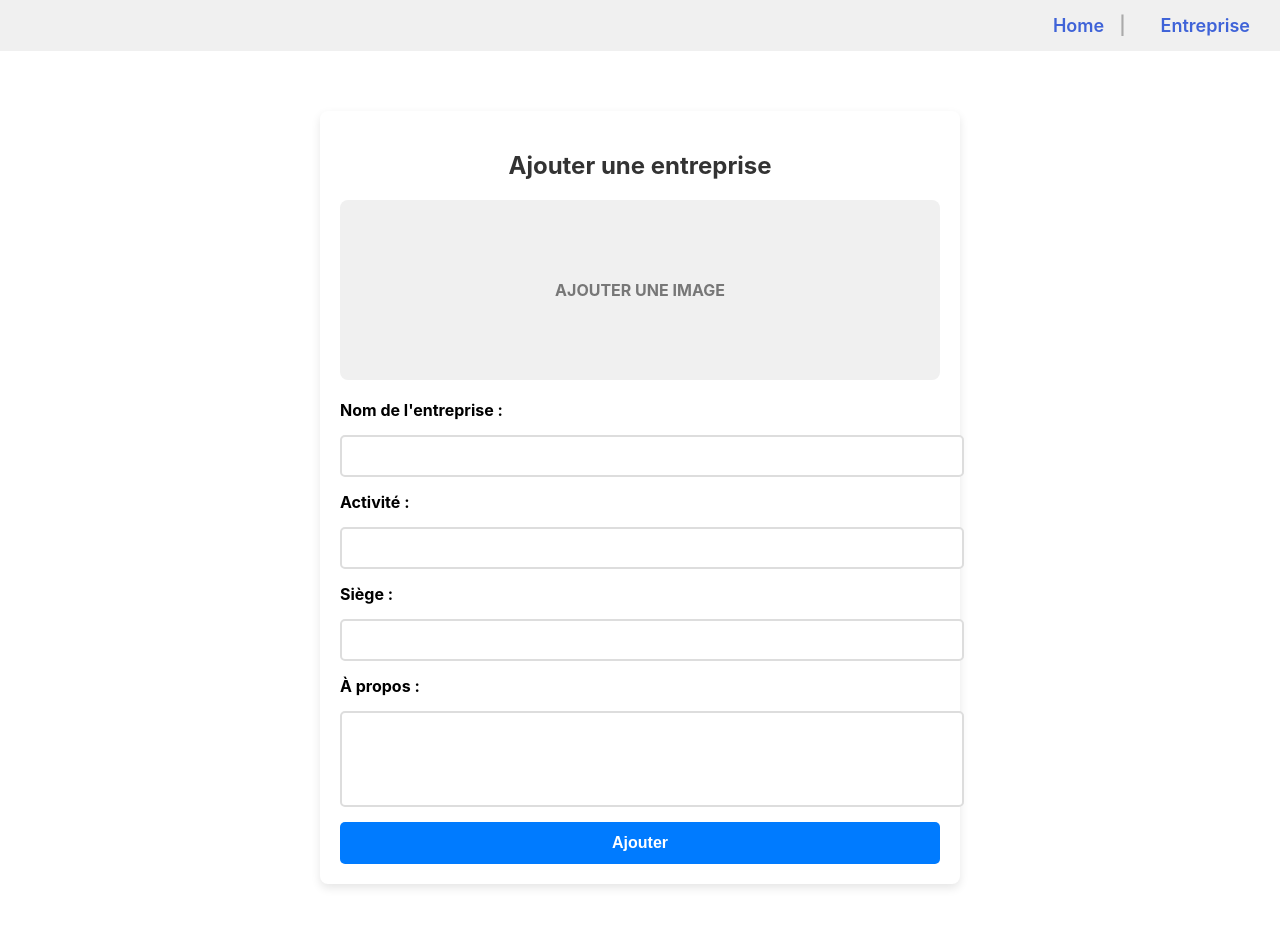
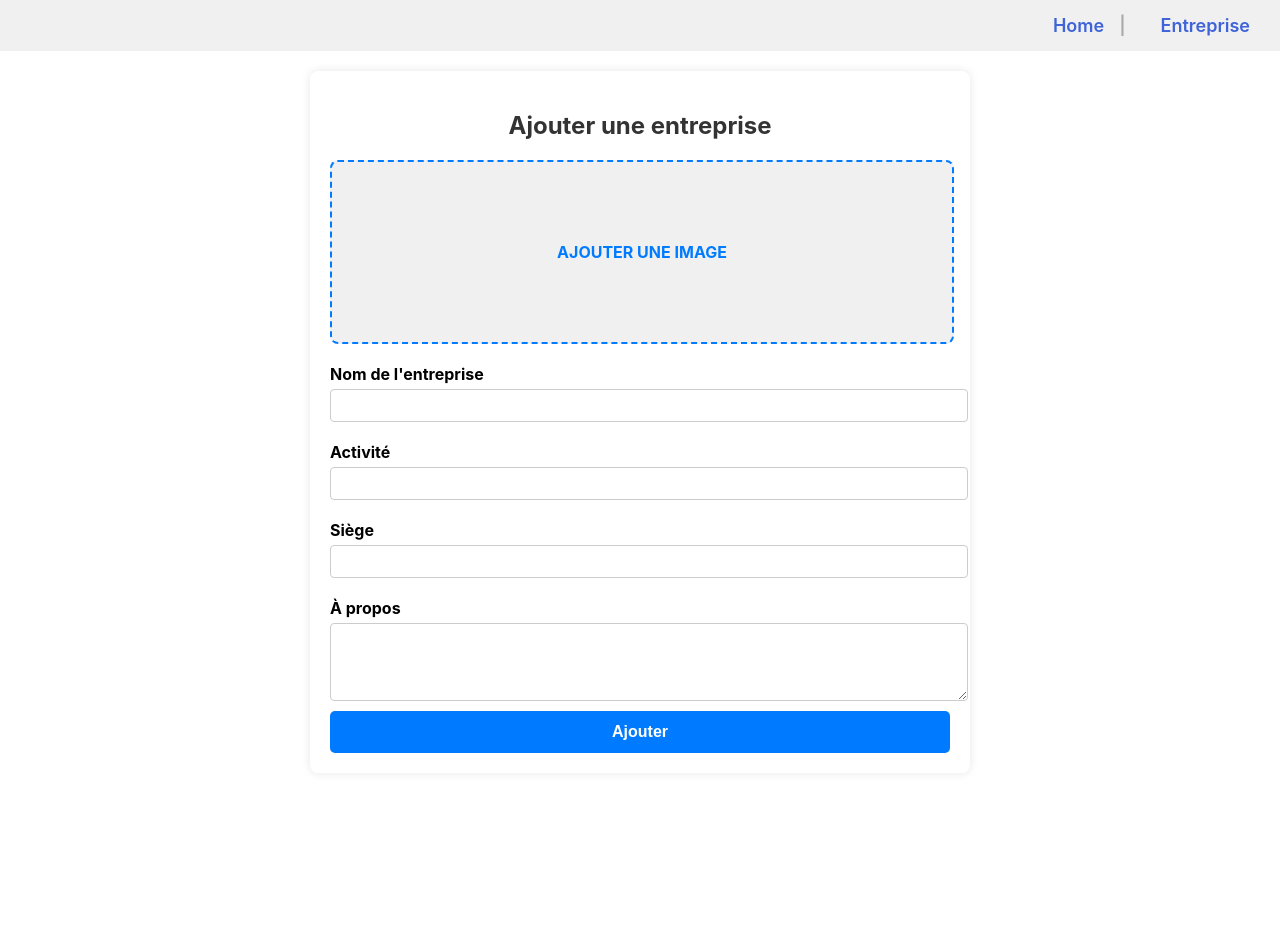
Before and after one commit to sidahmed003/NodeJS-ReactJS-JobOffer-Management, a React (Create React App) app in the folder frontend/: page /ajouter-entreprise in a window 1280 px wide. Shown: the top 926 px of the page. After the commit the page ends 800 px from the top, so only its background shows below. Built offline with nearby package versions, Linux system fonts and the light colour scheme.

Commit message:
Frontend Functionnalities updated successfully

```diff
--- a/frontend/src/components/Entreprise/AddEntreprise.css
+++ b/frontend/src/components/Entreprise/AddEntreprise.css
@@ -1,99 +1,75 @@
-/* Conteneur principal */
 .add-entreprise-container {
-    max-width: 600px;
-    margin: 40px auto;
+    width: 50%;
+    margin: auto;
+    background: #fff;
     padding: 20px;
-    background: white;
-    box-shadow: 0px 4px 10px rgba(0, 0, 0, 0.1);
     border-radius: 8px;
-    text-align: center;
+    box-shadow: 0 0 10px rgba(0, 0, 0, 0.1);
 }
 
-/* Titre */
-.add-entreprise-container h2 {
-    margin-bottom: 20px;
+h2 {
+    text-align: center;
     color: #333;
 }
 
-/* Zone d'upload d'image stylée */
+.message {
+    text-align: center;
+    color: green;
+    font-weight: bold;
+}
+
+.add-entreprise-form {
+    display: flex;
+    flex-direction: column;
+}
+
+label {
+    font-weight: bold;
+    margin: 10px 0 5px;
+}
+
+input, textarea {
+    width: 100%;
+    padding: 8px;
+    margin-bottom: 10px;
+    border: 1px solid #ccc;
+    border-radius: 4px;
+}
+
+.submit-button {
+    background: #007bff;
+    color: white;
+    padding: 10px;
+    border: none;
+    border-radius: 4px;
+    cursor: pointer;
+    font-size: 16px;
+}
+
+.submit-button:hover {
+    background: #0056b3;
+}
+
+/* Style de l'upload d'image */
 .image-upload {
     display: flex;
     justify-content: center;
     align-items: center;
-    background: #f0f0f0;
     width: 100%;
-    height: 180px;
-    border-radius: 8px;
+    height: 150px;
+    border: 2px dashed #007bff;
     cursor: pointer;
-    color: #777;
-    font-weight: bold;
-    font-size: 16px;
-    text-transform: uppercase;
-    position: relative;
-    overflow: hidden;
+    margin-bottom: 10px;
+    text-align: center;
 }
 
-.image-upload:hover {
-    background: #e0e0e0;
+.image-upload span {
+    color: #007bff;
 }
 
-/* Aperçu de l'image */
 .image-preview {
     width: 100%;
     height: 100%;
     object-fit: cover;
-    border-radius: 8px;
-    position: absolute;
+    border-radius: 4px;
 }
-
-/* Formulaire */
-.add-entreprise-form {
-    display: flex;
-    flex-direction: column;
-    gap: 15px;
-    margin-top: 20px;
-}
-
-.add-entreprise-form label {
-    font-weight: bold;
-    text-align: left;
-}
-
-/* Inputs et Textarea */
-.add-entreprise-form input,
-.add-entreprise-form textarea {
-    padding: 10px;
-    border: 2px solid #ddd;
-    border-radius: 5px;
-    font-size: 16px;
-    width: 100%;
-}
-
-.add-entreprise-form textarea {
-    resize: none;
-}
-
-/* Bouton */
-.submit-button {
-    padding: 12px;
-    background-color: #007bff;
-    color: white;
-    border: none;
-    border-radius: 5px;
-    font-size: 16px;
-    font-weight: bold;
-    cursor: pointer;
-    transition: background 0.3s ease;
-}
-
-.submit-button:hover {
-    background-color: #0056b3;
-}
-
-/* Style responsive */
-@media (max-width: 600px) {
-    .add-entreprise-container {
-        width: 90%;
-        padding: 15px;
-    }
-}
--- a/frontend/src/components/Entreprise/AddEntreprise.js
+++ b/frontend/src/components/Entreprise/AddEntreprise.js
@@ -1,17 +1,20 @@
-import React, { useState } from "react";
+import { useState } from "react";
 import { useNavigate } from "react-router-dom";
 import axios from "axios";
 import "./AddEntreprise.css";
 
 const AddEntreprise = () => {
-    const [nom, setNom] = useState("");
-    const [activite, setActivite] = useState("");
-    const [siege, setSiege] = useState("");
+    const navigate = useNavigate();
+
+    const [entrepriseNom, setEntrepriseNom] = useState("");
+    const [entrepriseActivite, setEntrepriseActivite] = useState("");
+    const [entrepriseSiege, setEntrepriseSiege] = useState("");
     const [apropos, setApropos] = useState("");
     const [image, setImage] = useState(null);
     const [imagePreview, setImagePreview] = useState(null);
-    const navigate = useNavigate();
+    const [message, setMessage] = useState("");
 
+    // Gérer l'ajout d'une image
     const handleImageChange = (e) => {
         const file = e.target.files[0];
         if (file) {
@@ -20,30 +23,40 @@ const AddEntreprise = () => {
         }
     };
 
+    // Envoyer les données du formulaire
     const handleSubmit = async (e) => {
         e.preventDefault();
+
+        if (!entrepriseNom || !entrepriseActivite || !entrepriseSiege || !apropos) {
+            setMessage("Tous les champs sont obligatoires !");
+            return;
+        }
+
         const formData = new FormData();
-        formData.append("entreprise_nom", nom);
-        formData.append("entreprise_activite", activite);
-        formData.append("entreprise_siege", siege);
-        formData.append("entreprise_apropos", apropos);
+        formData.append("entreprise_nom", entrepriseNom);
+        formData.append("entreprise_activite", entrepriseActivite);
+        formData.append("entreprise_siege", entrepriseSiege);
+        formData.append("apropos", apropos);
         if (image) formData.append("entreprise_image", image);
 
         try {
             await axios.post("http://localhost:5000/api/entreprises", formData, {
-                headers: { "Content-Type": "multipart/form-data" },
+                headers: { "Content-Type": "multipart/form-data" }
             });
+            setMessage("Entreprise ajoutée avec succès !");
             navigate("/entreprise");
         } catch (error) {
             console.error("Erreur lors de l'ajout de l'entreprise :", error);
+            setMessage("Une erreur est survenue.");
         }
     };
 
     return (
         <div className="add-entreprise-container">
             <h2>Ajouter une entreprise</h2>
+            {message && <p className="message">{message}</p>}
 
-            {/* Zone d'upload stylée */}
+            {/* Aperçu de l'image */}
             <label className="image-upload">
                 <input type="file" accept="image/*" onChange={handleImageChange} hidden />
                 {imagePreview ? (
@@ -53,18 +66,38 @@ const AddEntreprise = () => {
                 )}
             </label>
 
-            <form onSubmit={handleSubmit} className="add-entreprise-form">
-                <label>Nom de l'entreprise :</label>
-                <input type="text" value={nom} onChange={(e) => setNom(e.target.value)} required />
+            <form className="add-entreprise-form" onSubmit={handleSubmit}>
+                <label>Nom de l'entreprise</label>
+                <input
+                    type="text"
+                    value={entrepriseNom}
+                    onChange={(e) => setEntrepriseNom(e.target.value)}
+                    required
+                />
 
-                <label>Activité :</label>
-                <input type="text" value={activite} onChange={(e) => setActivite(e.target.value)} required />
+                <label>Activité</label>
+                <input
+                    type="text"
+                    value={entrepriseActivite}
+                    onChange={(e) => setEntrepriseActivite(e.target.value)}
+                    required
+                />
 
-                <label>Siège :</label>
-                <input type="text" value={siege} onChange={(e) => setSiege(e.target.value)} required />
+                <label>Siège</label>
+                <input
+                    type="text"
+                    value={entrepriseSiege}
+                    onChange={(e) => setEntrepriseSiege(e.target.value)}
+                    required
+                />
 
-                <label>À propos :</label>
-                <textarea value={apropos} onChange={(e) => setApropos(e.target.value)} rows="4" required />
+                <label>À propos</label>
+                <textarea
+                    value={apropos}
+                    onChange={(e) => setApropos(e.target.value)}
+                    rows="4"
+                    required
+                />
 
                 <button type="submit" className="submit-button">Ajouter</button>
             </form>
--- a/frontend/src/components/Entreprise/Entreprise.css
+++ b/frontend/src/components/Entreprise/Entreprise.css
@@ -155,17 +155,17 @@
     padding: 10px;
     text-align: center;
     text-decoration: none;
-    color: white;
+    color: black;
     font-size: 14px;
     cursor: pointer;
 }
 
 .edit-button {
-    background: #28a745;
+    background: #ebf0ec;
 }
 
 .delete-button {
-    background: #dc3545;
+    background: #f0eeee;
     border: none;
     width: 100%;
 }
--- a/frontend/src/components/Entreprise/ModifyEntreprise.js
+++ b/frontend/src/components/Entreprise/ModifyEntreprise.js
@@ -13,25 +13,25 @@ function ModifyEntreprise() {
     const [apropos, setApropos] = useState("");
     const [image, setImage] = useState(null);
     const [imagePreview, setImagePreview] = useState(null);
+    const [message, setMessage] = useState("");
 
     // Charger les informations de l'entreprise
     useEffect(() => {
         axios.get(`http://localhost:5000/api/entreprises/${id}`)
             .then(response => {
-                console.log("Données récupérées :", response.data); // Ajout de log
-                setNom(response.data.entreprise_nom);
-                setActivite(response.data.entreprise_activite);
-                setSiege(response.data.entreprise_siege);
-                setApropos(response.data.entreprise_apropos || ""); // Ajout d'une valeur par défaut
+                console.log("Données récupérées :", response.data);
+                setNom(response.data.entreprise_nom || "");
+                setActivite(response.data.entreprise_activite || "");
+                setSiege(response.data.entreprise_siege || "");
+                setApropos(response.data.apropos || ""); // Correction ici
                 if (response.data.entreprise_image) {
                     setImagePreview(`http://localhost:5000/${response.data.entreprise_image}`);
                 } else {
                     setImagePreview(null);
                 }
             })
-            .catch(error => console.error("Erreur:", error));
+            .catch(error => console.error("Erreur lors du chargement des données :", error));
     }, [id]);
-
 
     // Gérer le changement d'image
     const handleImageChange = (e) => {
@@ -43,27 +43,37 @@ function ModifyEntreprise() {
     };
 
     // Envoyer la mise à jour
-    const handleSubmit = (e) => {
+    const handleSubmit = async (e) => {
         e.preventDefault();
+
+        if (!nom || !activite || !siege || !apropos) {
+            setMessage("Tous les champs sont obligatoires !");
+            return;
+        }
+
         const formData = new FormData();
         formData.append("entreprise_nom", nom);
         formData.append("entreprise_activite", activite);
         formData.append("entreprise_siege", siege);
-        formData.append("entreprise_apropos", apropos);
+        formData.append("apropos", apropos); // Correction ici
         if (image) formData.append("entreprise_image", image);
 
-        axios.put(`http://localhost:5000/api/entreprises/${id}`, formData, {
-            headers: { "Content-Type": "multipart/form-data" },
-        })
-        .then(() => {
-            navigate("/entreprise");
-        })
-        .catch(error => console.error("Erreur:", error));
+        try {
+            await axios.put(`http://localhost:5000/api/entreprises/${id}`, formData, {
+                headers: { "Content-Type": "multipart/form-data" },
+            });
+            setMessage("Entreprise modifiée avec succès !");
+            setTimeout(() => navigate("/entreprise"), 2000); // Redirection après 2 secondes
+        } catch (error) {
+            console.error("Erreur lors de la modification :", error);
+            setMessage("Une erreur est survenue.");
+        }
     };
 
     return (
         <div className="modify-entreprise-container">
             <h2>Modifier l'entreprise</h2>
+            {message && <p className="message">{message}</p>}
 
             {/* Zone d'affichage et de modification de l'image */}
             <label className="image-upload">
```
Also changed, not shown: 6 other files (tests, documents, lock files or other folders).
